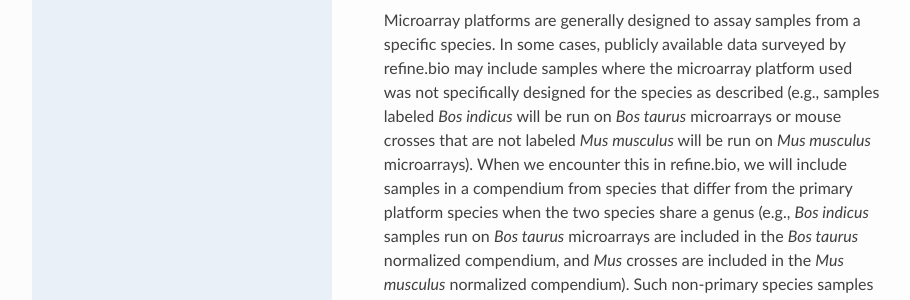
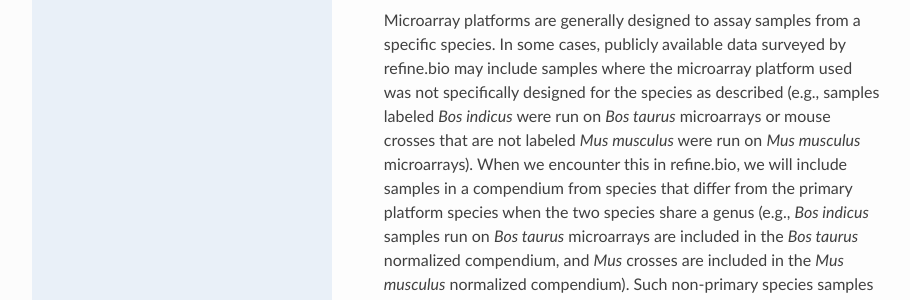
Before and after one commit to AlexsLemonade/refinebio-docs, a Sphinx documentation site: the page built from docs/main_text.md, in a window 1280 px wide and 900 px high, scrolled down 21892 px. Shown: the part 151-451 px from the top of the window, without its empty margins (158-1068 px from the left). Built offline with Sphinx 7.4.7 and the Read the Docs theme 2.0.0, drawn with Linux system fonts in a browser that asks for light colours.

Commit message:
will be run -> were run

```diff
--- a/docs/main_text.md
+++ b/docs/main_text.md
@@ -440,7 +440,7 @@
 ### Collapsing by genus
 
 Microarray platforms are generally designed to assay samples from a specific species.
-In some cases, publicly available data surveyed by refine.bio may include samples where the microarray platform used was not specifically designed for the species as described (e.g., samples labeled _Bos indicus_ will be run on _Bos taurus_ microarrays or mouse crosses that are not labeled _Mus musculus_ will be run on _Mus musculus_ microarrays).
+In some cases, publicly available data surveyed by refine.bio may include samples where the microarray platform used was not specifically designed for the species as described (e.g., samples labeled _Bos indicus_ were run on _Bos taurus_ microarrays or mouse crosses that are not labeled _Mus musculus_ were run on _Mus musculus_ microarrays).
 When we encounter this in refine.bio, we will include samples in a compendium from species that differ from the primary platform species when the two species share a genus (e.g., _Bos indicus_ samples run on _Bos taurus_ microarrays are included in the _Bos taurus_ normalized compendium, and _Mus_ crosses are included in the _Mus musculus_ normalized compendium).
 Such non-primary species samples generally account for a small fraction of the total samples included in a normalized compendium.
 If you would like to filter a normalized compendium based on a sample's species label, you can use the `refinebio_organism` column in the metadata TSV file or the `.samples[].refinebio_organism` field in the metadata JSON file included as part of the download.
```
